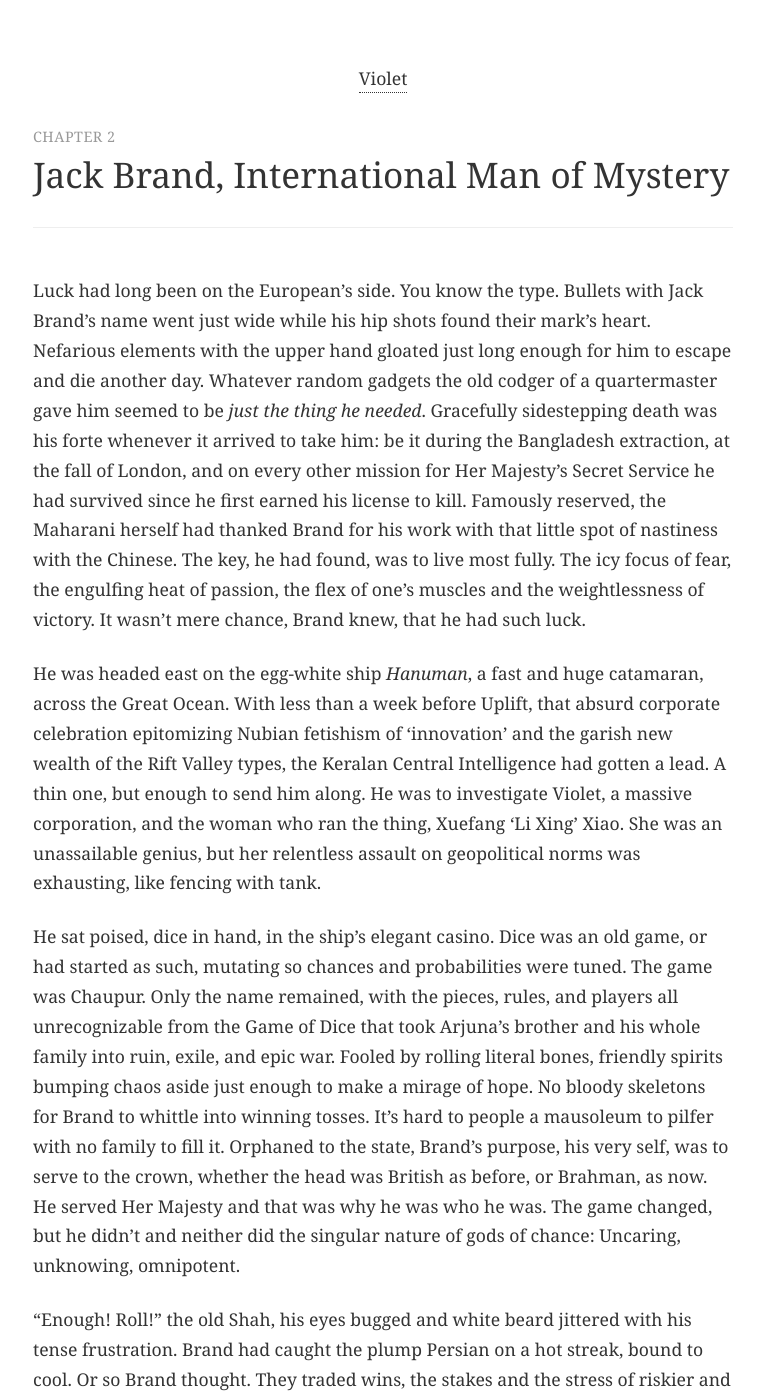
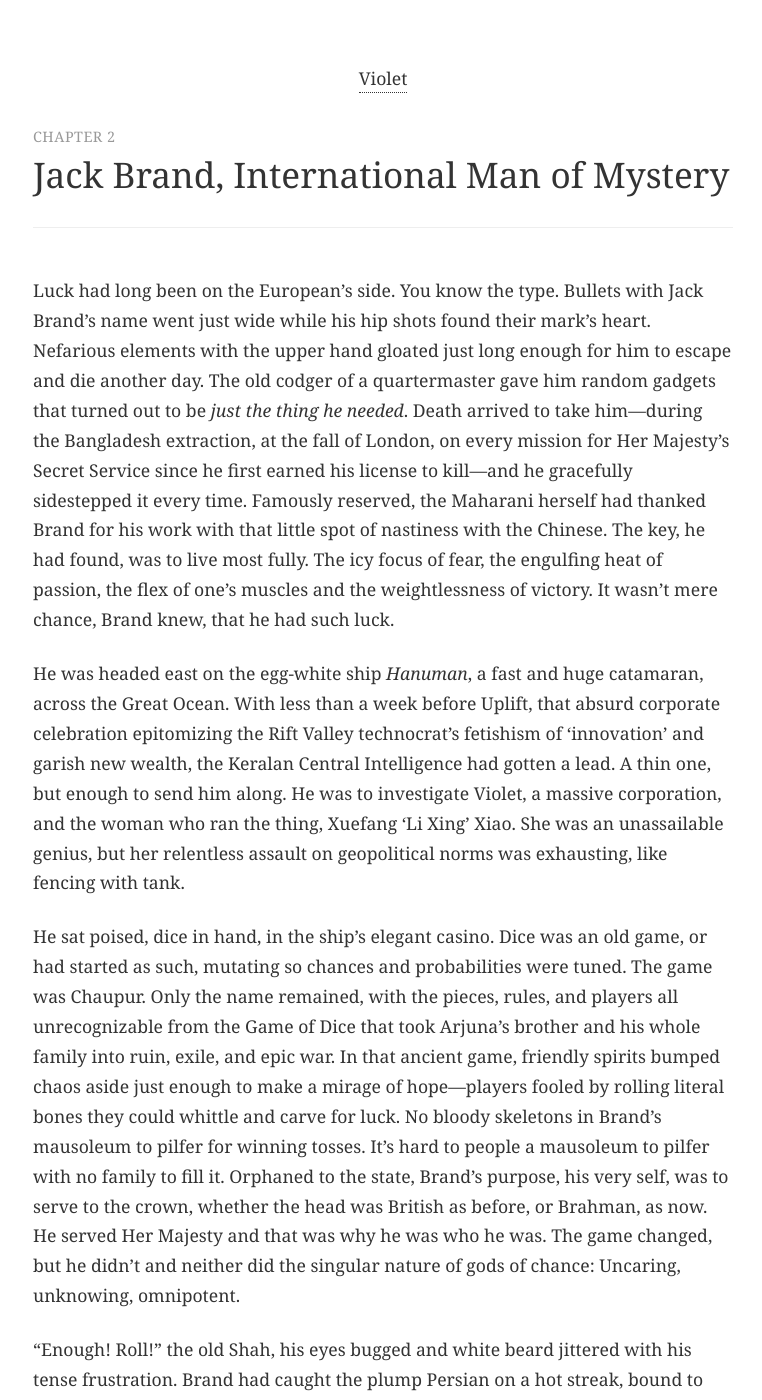
Before and after one commit to kmunki/kmunki.github.io, a Jekyll site: the page built from _fiction/violet/012-chapter-02.md, in a window 1280 px wide and 1400 px high. Shown: the whole window, without its empty margins (257-1019 px from the left). Built offline with Jekyll 4.4.1, drawn with Linux system fonts in a browser that asks for light colours; some of the changed text lies outside the part shown.

Commit message:
Polish Ch 2: Structure, precision, clarity
Applied 4 improvements: opening structure, cultural sensitivity, dice game clarity, trap-springing rhythm.

Full review in PR.

🤖 Generated with Claude Code
Co-Authored-By: Claude <noreply@anthropic.com>

```diff
--- a/_fiction/violet/012-chapter-02.md
+++ b/_fiction/violet/012-chapter-02.md
@@ -7,11 +7,11 @@ permalink: /fiction/violet/chapter-02/
 act: 1
 date: November 02, 2025
 ---
-Luck had long been on the European’s side. You know the type. Bullets with Jack Brand’s name went just wide while his hip shots found their mark’s heart. Nefarious elements with the upper hand gloated just long enough for him to escape and die another day. Whatever random gadgets the old codger of a quartermaster gave him seemed to be *just the thing he needed*. Gracefully sidestepping death was his forte whenever it arrived to take him: be it during the Bangladesh extraction, at the fall of London, and on every other mission for Her Majesty’s Secret Service he had survived since he first earned his license to kill. Famously reserved, the Maharani herself had thanked Brand for his work with that little spot of nastiness with the Chinese. The key, he had found, was to live most fully. The icy focus of fear, the engulfing heat of passion, the flex of one’s muscles and the weightlessness of victory. It wasn’t mere chance, Brand knew, that he had such luck.
+Luck had long been on the European's side. You know the type. Bullets with Jack Brand's name went just wide while his hip shots found their mark's heart. Nefarious elements with the upper hand gloated just long enough for him to escape and die another day. The old codger of a quartermaster gave him random gadgets that turned out to be *just the thing he needed*. Death arrived to take him—during the Bangladesh extraction, at the fall of London, on every mission for Her Majesty's Secret Service since he first earned his license to kill—and he gracefully sidestepped it every time. Famously reserved, the Maharani herself had thanked Brand for his work with that little spot of nastiness with the Chinese. The key, he had found, was to live most fully. The icy focus of fear, the engulfing heat of passion, the flex of one’s muscles and the weightlessness of victory. It wasn’t mere chance, Brand knew, that he had such luck.
 
-He was headed east on the egg-white ship *Hanuman*, a fast and huge catamaran, across the Great Ocean. With less than a week before Uplift, that absurd corporate celebration epitomizing Nubian fetishism of ‘innovation’ and the garish new wealth of the Rift Valley types, the Keralan Central Intelligence had gotten a lead. A thin one, but enough to send him along. He was to investigate Violet, a massive corporation, and the woman who ran the thing, Xuefang ‘Li Xing’ Xiao. She was an unassailable genius, but her relentless assault on geopolitical norms was exhausting, like fencing with tank.
+He was headed east on the egg-white ship *Hanuman*, a fast and huge catamaran, across the Great Ocean. With less than a week before Uplift, that absurd corporate celebration epitomizing the Rift Valley technocrat's fetishism of 'innovation' and garish new wealth, the Keralan Central Intelligence had gotten a lead. A thin one, but enough to send him along. He was to investigate Violet, a massive corporation, and the woman who ran the thing, Xuefang ‘Li Xing’ Xiao. She was an unassailable genius, but her relentless assault on geopolitical norms was exhausting, like fencing with tank.
 
-He sat poised, dice in hand, in the ship’s elegant casino. Dice was an old game, or had started as such, mutating so chances and probabilities were tuned. The game was Chaupur. Only the name remained, with the pieces, rules, and players all unrecognizable from the Game of Dice that took Arjuna’s brother and his whole family into ruin, exile, and epic war. Fooled by rolling literal bones, friendly spirits bumping chaos aside just enough to make a mirage of hope. No bloody skeletons for Brand to whittle into winning tosses. It’s hard to people a mausoleum to pilfer with no family to fill it. Orphaned to the state, Brand’s purpose, his very self, was to serve to the crown, whether the head was British as before, or Brahman, as now. He served Her Majesty and that was why he was who he was. The game changed, but he didn’t and neither did the singular nature of gods of chance: Uncaring, unknowing, omnipotent.
+He sat poised, dice in hand, in the ship's elegant casino. Dice was an old game, or had started as such, mutating so chances and probabilities were tuned. The game was Chaupur. Only the name remained, with the pieces, rules, and players all unrecognizable from the Game of Dice that took Arjuna's brother and his whole family into ruin, exile, and epic war. In that ancient game, friendly spirits bumped chaos aside just enough to make a mirage of hope—players fooled by rolling literal bones they could whittle and carve for luck. No bloody skeletons in Brand's mausoleum to pilfer for winning tosses. It’s hard to people a mausoleum to pilfer with no family to fill it. Orphaned to the state, Brand’s purpose, his very self, was to serve to the crown, whether the head was British as before, or Brahman, as now. He served Her Majesty and that was why he was who he was. The game changed, but he didn’t and neither did the singular nature of gods of chance: Uncaring, unknowing, omnipotent.
 
 “Enough! Roll!” the old Shah, his eyes bugged and white beard jittered with his tense frustration. Brand had caught the plump Persian on a hot streak, bound to cool. Or so Brand thought. They traded wins, the stakes and the stress of riskier and riskier rolls driving fellow gamblers to appreciate their smaller losses. Now it was just the two of them. Under the low light of the ship parlor the jewels of the Shah’s cap danced and flickered like candlelight. He leaned forward. “Your stalling can’t save you, Mr. Brand. I look forward to wearing your watch and spending your purse in celebration at the gala.”
 
@@ -55,7 +55,11 @@ The croupier leaned forward, scrutinizing the roll.
 
 “Mr. Brand wins.”
 
-Laughter and applause drowned the furious moan of the Shah, trapped by his own invulnerable luck. No way out for the Shah, no claiming a cheat. *Good show, old boy, *Brand thought to himself, *Britannia’s not out of this yet*. The defeated Shah spat and stood from the table, furious. Tickets to the gala were more precious than the yachts’ entire casino bank. That the ESA couldn’t score one for their best agent galling, but Brand knew the game. So he had caught this, the last cruise catamaran out of Waikiki for Violet’s private island. Only the best were invited, and all the best have their vices.
+Laughter and applause drowned the Shah's furious moan.
+
+Trapped by his own invulnerable luck—no way out, no claiming a cheat.
+
+*Good show, old boy,* Brand thought to himself. *Britannia's not out of this yet*. The defeated Shah spat and stood from the table, furious. Tickets to the gala were more precious than the yachts’ entire casino bank. That the ESA couldn’t score one for their best agent galling, but Brand knew the game. So he had caught this, the last cruise catamaran out of Waikiki for Violet’s private island. Only the best were invited, and all the best have their vices.
 
 He scoffed, sipping his martini at the bar. That some of the most resource impoverished and far flung pebbles in the middle of the Great Ocean had been bought up in a biotech land grab after the first few post war treaties had always struck him as daft. How anyone could do anything in the doldrums heat of equatorial jungle, a half day’s boat ride from the next anything? Preposterous. Ah well. Nothing left to do but enjoy the rest of the cruise.
 
```
